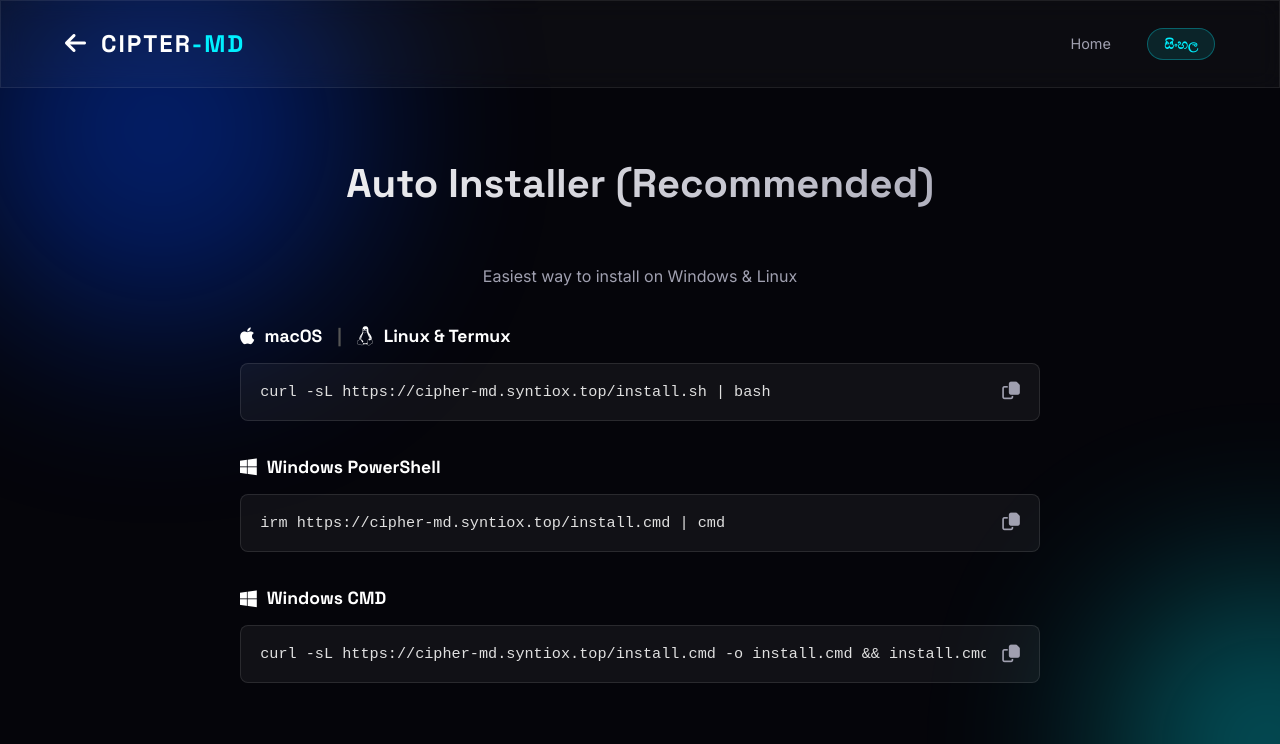
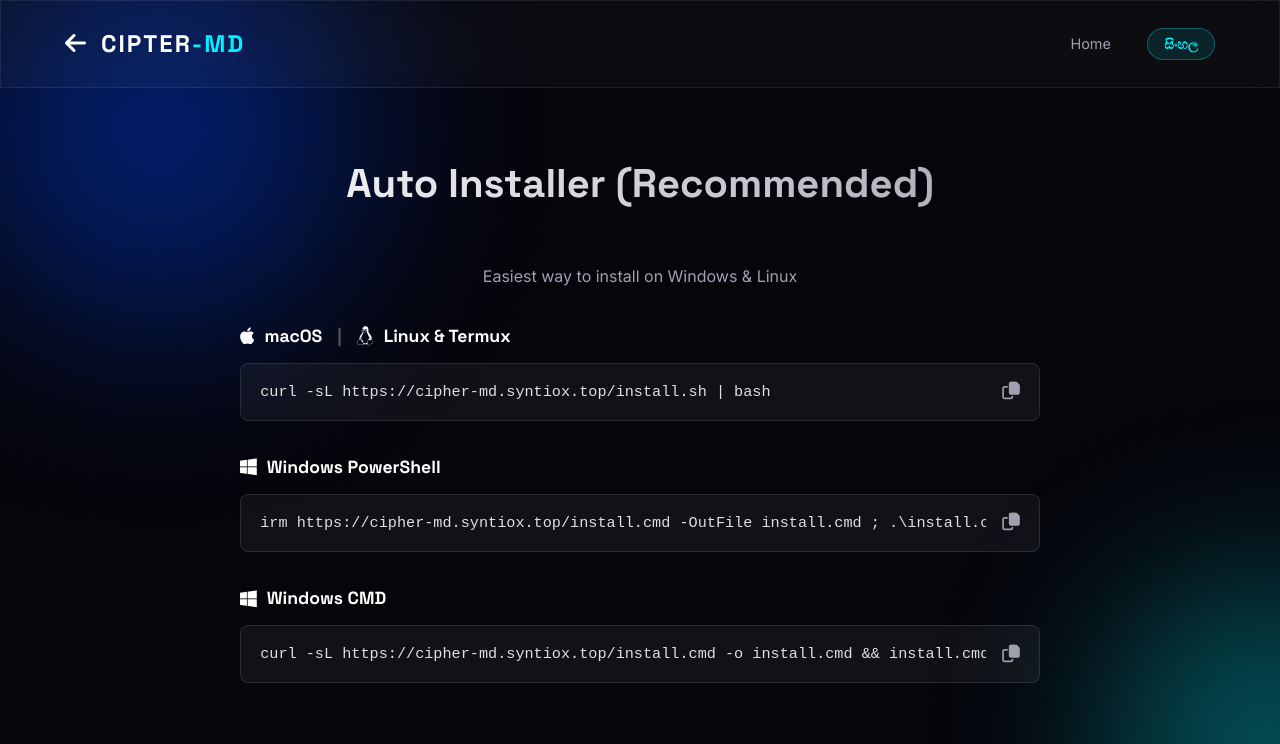
Before and after one commit to sh4lu-z/Cipher-MD-web, a website: page deployment.html in a window 1280 px wide. Shown: the top 744 px of the page. Drawn offline with Linux system fonts and the light colour scheme.

Commit message:
fix: update installation method to prevent command piping errors in Windows environments

```diff
--- a/deployment.html
+++ b/deployment.html
@@ -195,7 +195,7 @@
             <div class="install-item">
                 <h3><i class="fa-brands fa-windows"></i> Windows PowerShell</h3>
                 <div class="snippet-box">
-                    <code id="cmd-ps">irm https://cipher-md.syntiox.top/install.cmd | cmd</code>
+                    <code id="cmd-ps">irm https://cipher-md.syntiox.top/install.cmd -OutFile install.cmd ; .\install.cmd</code>
                     <button
                         onclick="navigator.clipboard.writeText(document.getElementById('cmd-ps').innerText); showGlobalToast('Copied to clipboard!', 'success')"
                         title="Copy to clipboard"><i class="fa-regular fa-copy"></i></button>
```
Also changed, not shown: 1 other file.
